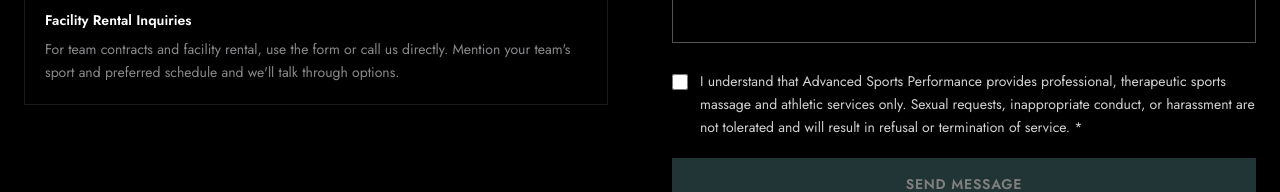
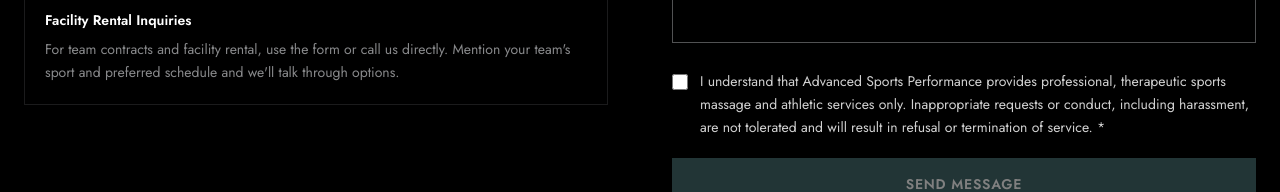
Before and after one commit to o2bswat/advanced-sports-performance, a Next.js app: page /contact in a window 1280 px wide. Shown: the part 1213-1405 px from the top of the page. Built offline with nearby package versions, Linux system fonts and the light colour scheme.

Commit message:
Use broader professional conduct wording in ASP acknowledgment

```diff
--- a/src/app/contact/ContactClient.tsx
+++ b/src/app/contact/ContactClient.tsx
@@ -166,7 +166,7 @@ function ContactForm() {
 
       <label className="flex items-start gap-3 text-[#D1D1D1] text-sm leading-relaxed cursor-pointer">
         <input type="checkbox" required checked={professionalAcknowledged} onChange={e => setProfessionalAcknowledged(e.target.checked)} className="mt-1 h-4 w-4 shrink-0 accent-[#456B6D]" />
-        <span>I understand that Advanced Sports Performance provides professional, therapeutic sports massage and athletic services only. Sexual requests, inappropriate conduct, or harassment are not tolerated and will result in refusal or termination of service. *</span>
+        <span>I understand that Advanced Sports Performance provides professional, therapeutic sports massage and athletic services only. Inappropriate requests or conduct, including harassment, are not tolerated and will result in refusal or termination of service. *</span>
       </label>
 
       <button type="submit" disabled={status === "sending" || !professionalAcknowledged} className="w-full bg-[#456B6D] hover:bg-[#3a5a5c] disabled:opacity-50 text-white font-semibold py-4 uppercase tracking-wider text-sm transition-colors">
```
